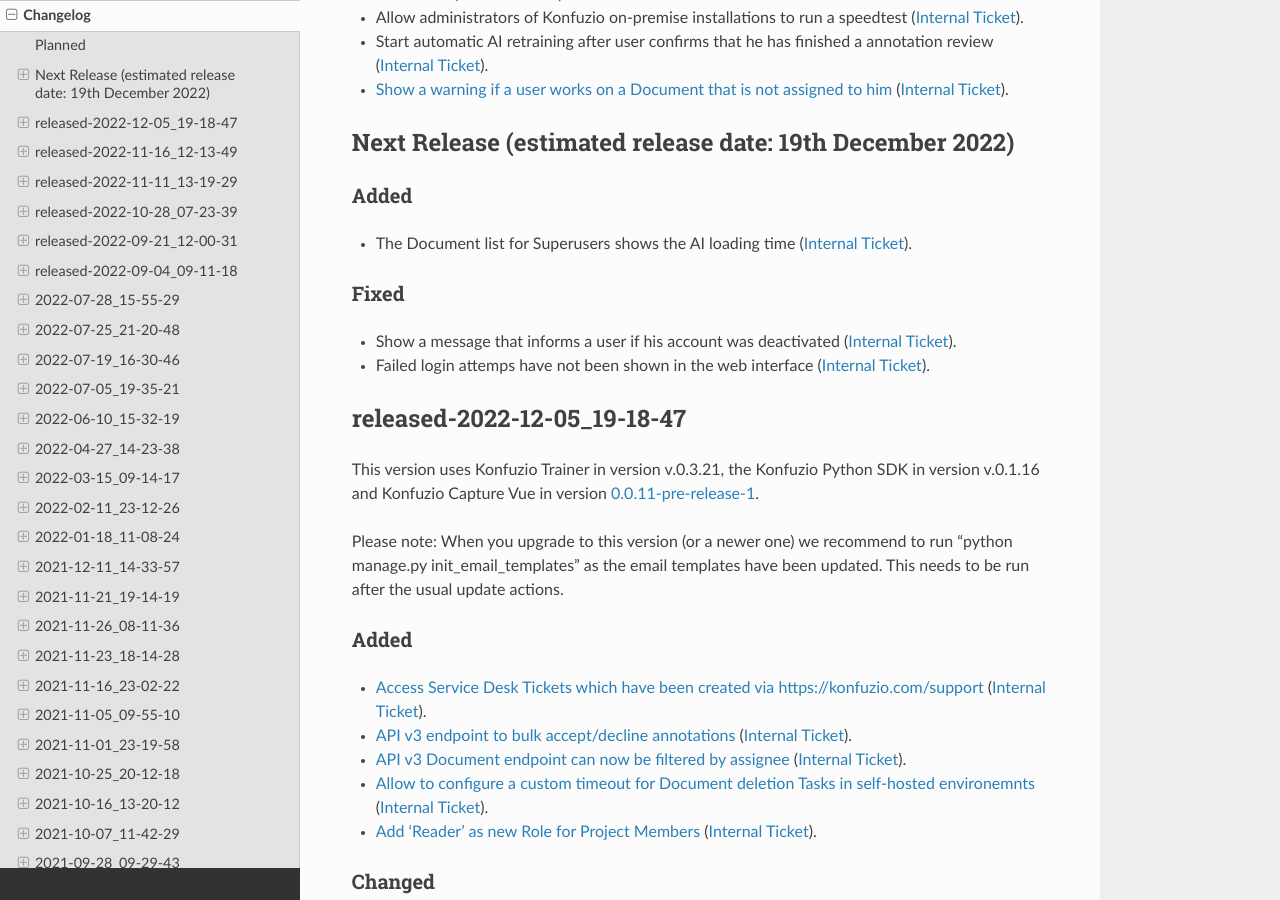
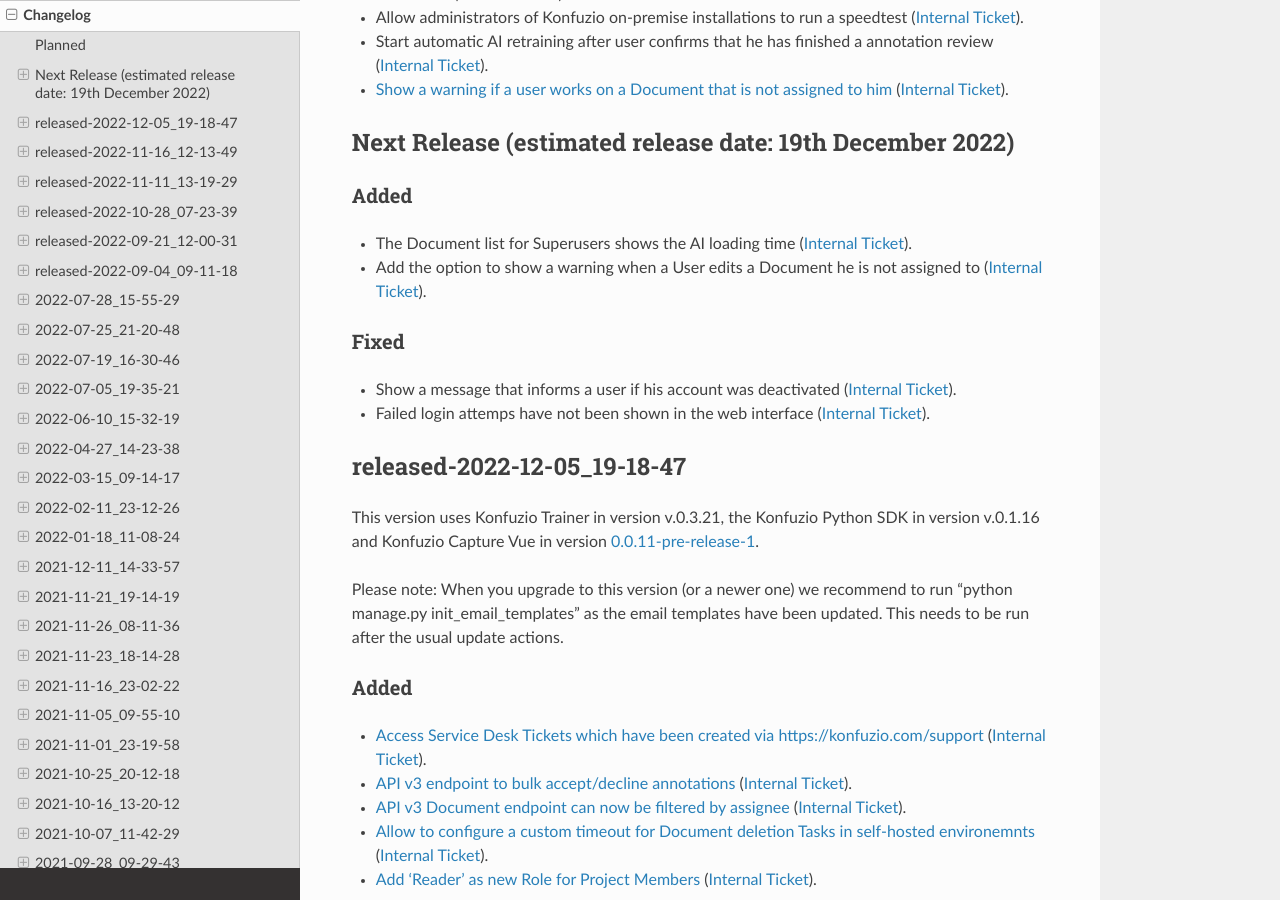
Before and after one commit to konfuzio-ai/konfuzio-sdk, a Sphinx documentation site: the page built from docs/web/changelog_app.md, in a window 1280 px wide and 900 px high, scrolled down 882 px. Built offline with Sphinx 7.4.7 and the Read the Docs theme 2.0.0, drawn with Linux system fonts in a browser that asks for light colours.

Commit message:
Update changelog_app.md

```diff
--- a/docs/web/changelog_app.md
+++ b/docs/web/changelog_app.md
@@ -43,6 +43,7 @@
 
 ### Added
 - The Document list for Superusers shows the AI loading time ([Internal Ticket](https://git.konfuzio.com/konfuzio/objectives/-/issues/9787)).
+- Add the option to show a warning when a User edits a Document he is not assigned to ([Internal Ticket](https://git.konfuzio.com/konfuzio/objectives/-/issues/9466)).
 
 ### Fixed
 - Show a message that informs a user if his account was deactivated ([Internal Ticket](https://git.konfuzio.com/konfuzio/objectives/-/issues/10119)).
```
